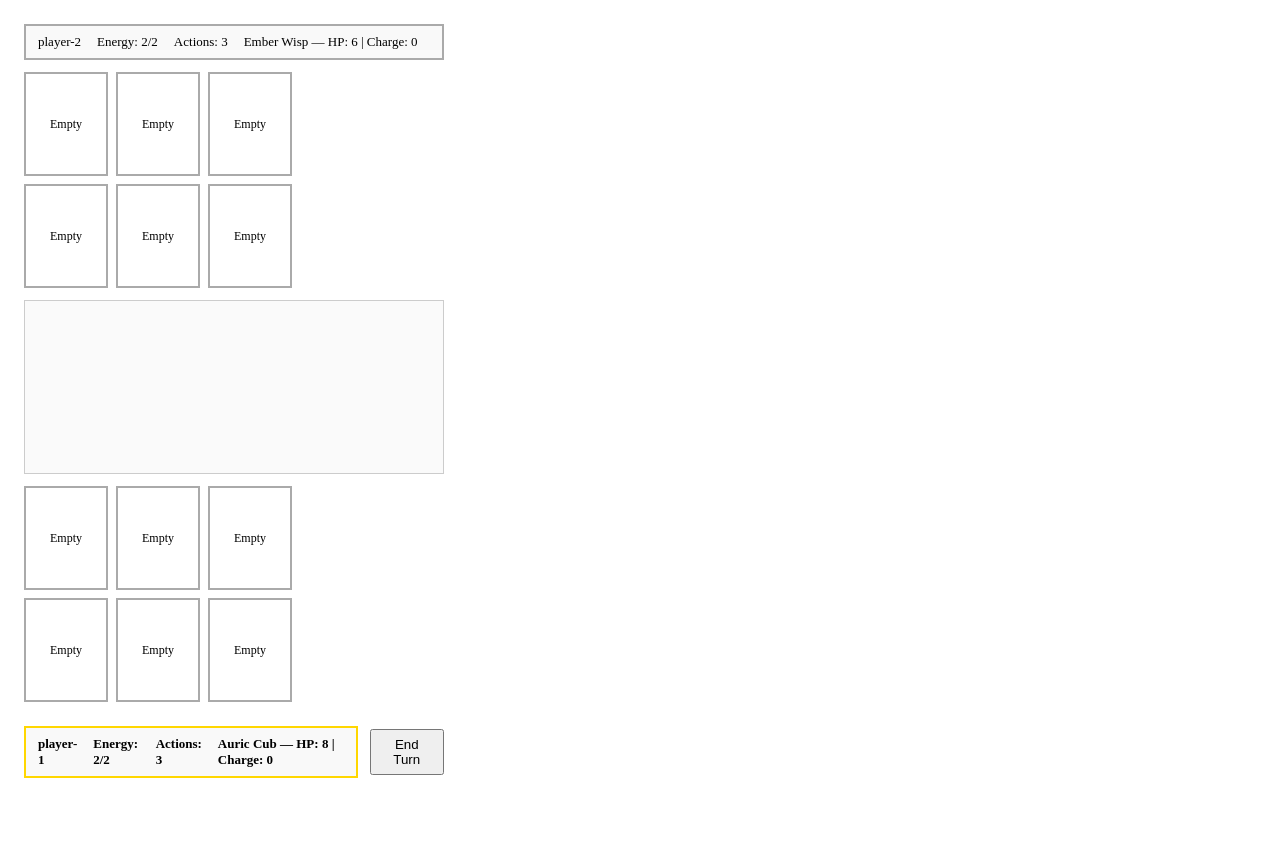
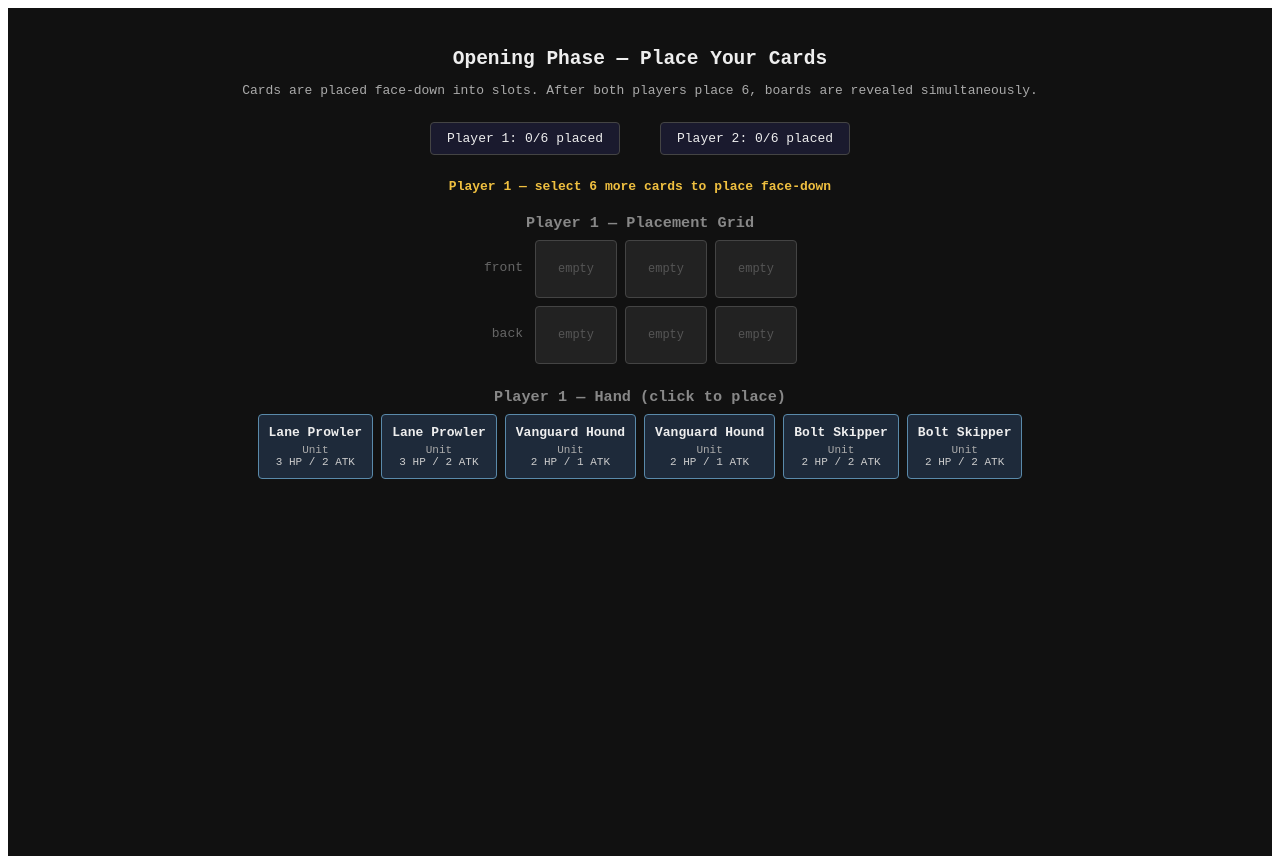
Before and after one commit to irvinpalacios/Digital-TCG, a React (Vite) app: page / in a window 1280 px wide. Before the commit the page ends 802 px from the top, so only its background shows below. Built offline with nearby package versions, Linux system fonts and the light colour scheme.

Commit message:
Opening phase bug fixes.

```diff
--- a/src/state/store.ts
+++ b/src/state/store.ts
@@ -7,6 +7,7 @@ import { playUnitCard, playSpellCard, playUpgradeCard } from '../engine/cardPlay
 import { resolveMove } from '../engine/movement';
 import { resolveAttack } from '../engine/combat';
 import { startTurn, endTurn } from '../engine/turnFlow';
+import { placeCardFaceDown, isReadyToReveal, revealOpeningBoards } from '../engine/opening';
 
 type GameContextValue = {
   state: GameState;
@@ -43,6 +44,15 @@ function gameReducer(state: GameState, action: GameAction): GameState {
     }
     case 'END_TURN':
       return startTurn(endTurn(state));
+    case 'PLACE_CARD_FACE_DOWN': {
+      const placed = placeCardFaceDown(state, state.activePlayerId, action.cardInstanceId);
+      if (isReadyToReveal(placed)) {
+        return revealOpeningBoards(placed);
+      }
+      return placed;
+    }
+    case 'REVEAL_BOARDS':
+      return revealOpeningBoards(state);
     default:
       return state;
   }
@@ -87,17 +97,23 @@ function buildCompanionInstance(deckConfig: DeckConfig, ownerId: string): Compan
 }
 
 const base = createInitialGameState('player-1', 'player-2');
+
+const p1FullDeck = buildDeckInstances(tempoDeck, 'player-1');
+const p2FullDeck = buildDeckInstances(sacrificeDeck, 'player-2');
+
 const initialState: GameState = {
   ...base,
   players: [
     {
       ...base.players[0],
-      deck: buildDeckInstances(tempoDeck, 'player-1'),
+      hand: p1FullDeck.slice(0, 6),
+      deck: p1FullDeck.slice(6),
       companion: buildCompanionInstance(tempoDeck, 'player-1'),
     },
     {
       ...base.players[1],
-      deck: buildDeckInstances(sacrificeDeck, 'player-2'),
+      hand: p2FullDeck.slice(0, 6),
+      deck: p2FullDeck.slice(6),
       companion: buildCompanionInstance(sacrificeDeck, 'player-2'),
     },
   ],
--- a/src/state/types.ts
+++ b/src/state/types.ts
@@ -67,6 +67,8 @@ type GameAction =
   | { type: 'MOVE_UNIT'; fromSlot: SlotPosition; toSlot: SlotPosition }
   | { type: 'ATTACK'; attackerSlot: SlotPosition; targetSlot: SlotPosition }
   | { type: 'ACTIVATE_ABILITY'; sourceSlot: SlotPosition; abilityId: string }
-  | { type: 'END_TURN' };
+  | { type: 'END_TURN' }
+  | { type: 'PLACE_CARD_FACE_DOWN'; cardInstanceId: string }
+  | { type: 'REVEAL_BOARDS' };
 
 type FaceDownCard = { instanceId: string; definitionId: string; ownerId: string; revealed: boolean };
--- a/src/ui/App.tsx
+++ b/src/ui/App.tsx
@@ -1,11 +1,31 @@
 import React from 'react';
-import { GameStateProvider } from '../state/store';
+import { GameStateProvider, useGameState } from '../state/store';
+import { OpeningScreen } from './OpeningScreen';
 import { GameScreen } from './GameScreen';
+
+function GameRouter() {
+  const { state } = useGameState();
+
+  if (state.phase === 'opening') {
+    return <OpeningScreen />;
+  }
+
+  if (state.winner !== null || state.phase === 'ended') {
+    return (
+      <div style={{ fontFamily: 'monospace', padding: '40px', textAlign: 'center', background: '#111', color: '#eee', minHeight: '100vh' }}>
+        <h1>Game Over</h1>
+        <p style={{ fontSize: '20px', marginTop: '16px' }}>{state.winner} wins!</p>
+      </div>
+    );
+  }
+
+  return <GameScreen />;
+}
 
 export default function App() {
   return (
     <GameStateProvider>
-      <GameScreen />
+      <GameRouter />
     </GameStateProvider>
   );
 }
--- /dev/null
+++ b/src/ui/OpeningScreen.tsx
@@ -0,0 +1,152 @@
+/// <reference path="../state/types.ts" />
+import React from 'react';
+import { useGameState } from '../state/store';
+import { getCardDefinition } from '../cards/registry';
+
+export function OpeningScreen() {
+  const { state, dispatch } = useGameState();
+
+  const p1 = state.players.find((p) => p.playerId === 'player-1')!;
+  const p2 = state.players.find((p) => p.playerId === 'player-2')!;
+
+  const p1Placed = (p1.openingPlacements ?? []).length;
+  const p2Placed = (p2.openingPlacements ?? []).length;
+
+  // Active placer: p1 goes first, then p2 once p1 is done
+  const activePlacer = p1Placed < 6 ? 'player-1' : 'player-2';
+  const activePlayer = state.players.find((p) => p.playerId === activePlacer)!;
+  const activePlaced = activePlacer === 'player-1' ? p1Placed : p2Placed;
+  const bothReady = p1Placed === 6 && p2Placed === 6;
+
+  function handleCardClick(cardInstanceId: string) {
+    dispatch({ type: 'PLACE_CARD_FACE_DOWN', cardInstanceId });
+  }
+
+  function handleReveal() {
+    dispatch({ type: 'REVEAL_BOARDS' });
+  }
+
+  return (
+    <div style={{ fontFamily: 'monospace', padding: '24px', background: '#111', color: '#eee', minHeight: '100vh' }}>
+      <h2 style={{ textAlign: 'center', marginBottom: '8px' }}>Opening Phase — Place Your Cards</h2>
+      <p style={{ textAlign: 'center', color: '#aaa', marginBottom: '24px' }}>
+        Cards are placed face-down into slots. After both players place 6, boards are revealed simultaneously.
+      </p>
+
+      {/* Placement status */}
+      <div style={{ display: 'flex', justifyContent: 'center', gap: '40px', marginBottom: '24px' }}>
+        <div style={{ padding: '8px 16px', background: p1Placed === 6 ? '#1a3a1a' : '#1a1a2e', border: '1px solid #444', borderRadius: '4px' }}>
+          Player 1: {p1Placed}/6 placed {p1Placed === 6 ? '✓' : ''}
+        </div>
+        <div style={{ padding: '8px 16px', background: p2Placed === 6 ? '#1a3a1a' : '#1a1a2e', border: '1px solid #444', borderRadius: '4px' }}>
+          Player 2: {p2Placed}/6 placed {p2Placed === 6 ? '✓' : ''}
+        </div>
+      </div>
+
+      {/* Active placer turn indicator */}
+      {!bothReady && (
+        <p style={{ textAlign: 'center', color: '#f0c040', marginBottom: '20px', fontWeight: 'bold' }}>
+          {activePlacer === 'player-1' ? 'Player 1' : 'Player 2'} — select {6 - activePlaced} more card{6 - activePlaced !== 1 ? 's' : ''} to place face-down
+        </p>
+      )}
+
+      {/* Face-down placement grid */}
+      <div style={{ marginBottom: '24px' }}>
+        <h3 style={{ textAlign: 'center', color: '#888', marginBottom: '8px' }}>
+          {activePlacer === 'player-1' ? 'Player 1' : 'Player 2'} — Placement Grid
+        </h3>
+        <div style={{ display: 'flex', flexDirection: 'column', alignItems: 'center', gap: '8px' }}>
+          {(['front', 'back'] as const).map((row) => (
+            <div key={row} style={{ display: 'flex', gap: '8px' }}>
+              <span style={{ width: '40px', color: '#666', lineHeight: '56px', textAlign: 'right', marginRight: '4px' }}>{row}</span>
+              {([0, 1, 2] as const).map((idx) => {
+                const slotNum = row === 'front' ? idx : idx + 3;
+                const filled = activePlaced > slotNum;
+                return (
+                  <div
+                    key={idx}
+                    style={{
+                      width: '80px',
+                      height: '56px',
+                      background: filled ? '#2a4a2a' : '#222',
+                      border: `1px solid ${filled ? '#4a8a4a' : '#444'}`,
+                      borderRadius: '4px',
+                      display: 'flex',
+                      alignItems: 'center',
+                      justifyContent: 'center',
+                      color: filled ? '#8f8' : '#555',
+                      fontSize: '12px',
+                    }}
+                  >
+                    {filled ? 'FACE DOWN' : 'empty'}
+                  </div>
+                );
+              })}
+            </div>
+          ))}
+        </div>
+      </div>
+
+      {/* Active player's hand */}
+      {!bothReady && activePlayer.hand.length > 0 && (
+        <div style={{ marginBottom: '24px' }}>
+          <h3 style={{ textAlign: 'center', color: '#888', marginBottom: '8px' }}>
+            {activePlacer === 'player-1' ? 'Player 1' : 'Player 2'} — Hand (click to place)
+          </h3>
+          <div style={{ display: 'flex', flexWrap: 'wrap', gap: '8px', justifyContent: 'center' }}>
+            {activePlayer.hand.map((card) => {
+              const def = getCardDefinition(card.definitionId);
+              const isUnit = def?.type === 'Unit' || def?.type === 'Companion';
+              return (
+                <div
+                  key={card.instanceId}
+                  onClick={() => handleCardClick(card.instanceId)}
+                  style={{
+                    padding: '10px',
+                    background: '#1e2a3a',
+                    border: '1px solid #5a8aaa',
+                    borderRadius: '4px',
+                    cursor: 'pointer',
+                    minWidth: '90px',
+                    textAlign: 'center',
+                    userSelect: 'none',
+                  }}
+                >
+                  <div style={{ fontWeight: 'bold', marginBottom: '4px' }}>{def?.name ?? card.instanceId}</div>
+                  <div style={{ color: '#aaa', fontSize: '11px' }}>{def?.type ?? '?'}</div>
+                  {isUnit && (
+                    <div style={{ color: '#ccc', fontSize: '11px' }}>
+                      {card.currentHp} HP / {card.currentAttack} ATK
+                    </div>
+                  )}
+                </div>
+              );
+            })}
+          </div>
+        </div>
+      )}
+
+      {/* Reveal button */}
+      {bothReady && (
+        <div style={{ textAlign: 'center', marginTop: '16px' }}>
+          <p style={{ color: '#8f8', marginBottom: '12px' }}>Both players have placed all 6 cards.</p>
+          <button
+            onClick={handleReveal}
+            style={{
+              padding: '12px 32px',
+              background: '#2a6a2a',
+              color: '#fff',
+              border: '2px solid #4aaa4a',
+              borderRadius: '6px',
+              fontSize: '16px',
+              cursor: 'pointer',
+              fontFamily: 'monospace',
+            }}
+          >
+            Reveal Boards
+          </button>
+        </div>
+      )}
+    </div>
+  );
+}
```
Also changed, not shown: 1 other file (tests, documents, lock files or other folders).
